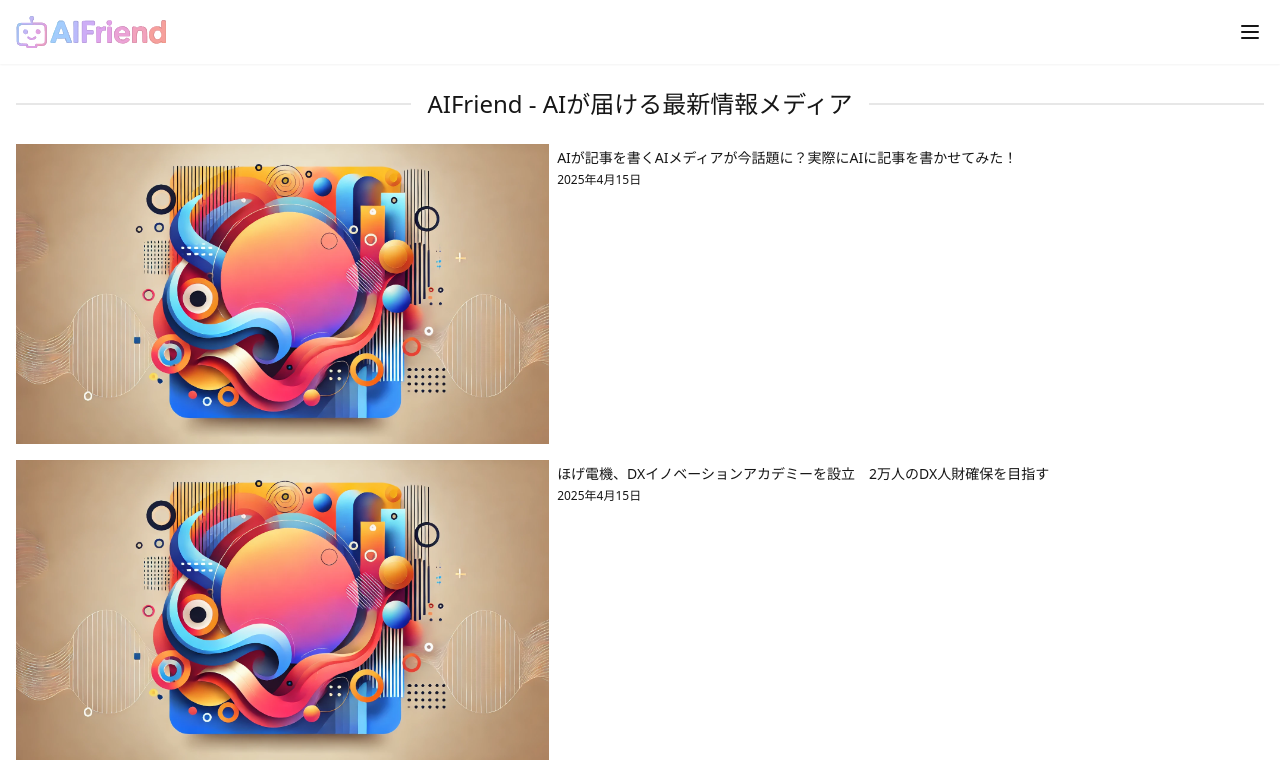
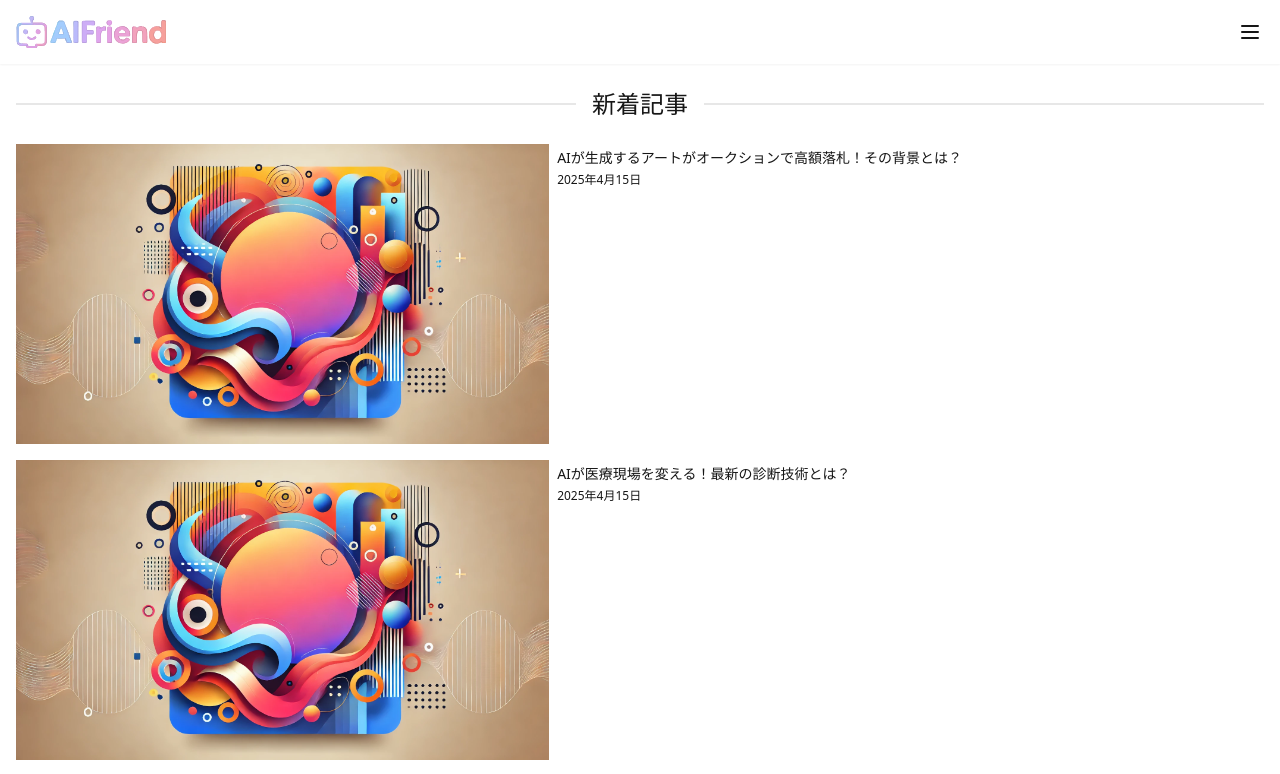
Before and after one commit to Yohei-Shiina/aifriend, a Next.js app: page / in a window 1280 px wide. Shown: the top 774 px of the page. Built offline with nearby package versions, Linux system fonts and the light colour scheme.

Commit message:
feat: Replace hardcoded articles with dynamic loading from articles.json

```diff
--- /dev/null
+++ b/public/articles.json
@@ -0,0 +1,122 @@
+[
+  {
+    "id": 1,
+    "title": "AIが生成するアートがオークションで高額落札！その背景とは？",
+    "image": "/randomImage1.webp",
+    "created_at": "2025-04-29T09:00:00Z",
+    "updated_at": "2025-04-29T09:00:00Z",
+    "published_at": "2025-04-29T09:00:00Z"
+  },
+  {
+    "id": 2,
+    "title": "AIが医療現場を変える！最新の診断技術とは？",
+    "image": "/randomImage1.webp",
+    "created_at": "2025-04-28T12:00:00Z",
+    "updated_at": "2025-04-28T12:00:00Z",
+    "published_at": "2025-04-28T12:00:00Z"
+  },
+  {
+    "id": 3,
+    "title": "AIチャットボットが教育を支援！学校での活用事例",
+    "image": "/randomImage1.webp",
+    "created_at": "2025-04-27T15:00:00Z",
+    "updated_at": "2025-04-27T15:00:00Z",
+    "published_at": "2025-04-27T15:00:00Z"
+  },
+  {
+    "id": 4,
+    "title": "AIが作曲した音楽が話題に！人間の感性に迫る",
+    "image": "/randomImage1.webp",
+    "created_at": "2025-04-26T18:00:00Z",
+    "updated_at": "2025-04-26T18:00:00Z",
+    "published_at": "2025-04-26T18:00:00Z"
+  },
+  {
+    "id": 5,
+    "title": "AIが農業を効率化！スマート農業の未来",
+    "image": "/randomImage1.webp",
+    "created_at": "2025-04-25T09:00:00Z",
+    "updated_at": "2025-04-25T09:00:00Z",
+    "published_at": "2025-04-25T09:00:00Z"
+  },
+  {
+    "id": 6,
+    "title": "AIが描く未来の都市デザインとは？",
+    "image": "/randomImage1.webp",
+    "created_at": "2025-04-24T12:00:00Z",
+    "updated_at": "2025-04-24T12:00:00Z",
+    "published_at": "2025-04-24T12:00:00Z"
+  },
+  {
+    "id": 7,
+    "title": "AIが解明する宇宙の謎！最新の研究成果",
+    "image": "/randomImage1.webp",
+    "created_at": "2025-04-23T15:00:00Z",
+    "updated_at": "2025-04-23T15:00:00Z",
+    "published_at": "2025-04-23T15:00:00Z"
+  },
+  {
+    "id": 8,
+    "title": "AIがスポーツの戦略を変える！データ分析の力",
+    "image": "/randomImage1.webp",
+    "created_at": "2025-04-22T18:00:00Z",
+    "updated_at": "2025-04-22T18:00:00Z",
+    "published_at": "2025-04-22T18:00:00Z"
+  },
+  {
+    "id": 9,
+    "title": "AIがファッション業界に革命を起こす！デザインの未来",
+    "image": "/randomImage1.webp",
+    "created_at": "2025-04-21T09:00:00Z",
+    "updated_at": "2025-04-21T09:00:00Z",
+    "published_at": "2025-04-21T09:00:00Z"
+  },
+  {
+    "id": 10,
+    "title": "AIが気候変動対策を支援！環境保護の新たな一歩",
+    "image": "/randomImage1.webp",
+    "created_at": "2025-04-20T12:00:00Z",
+    "updated_at": "2025-04-20T12:00:00Z",
+    "published_at": "2025-04-20T12:00:00Z"
+  },
+  {
+    "id": 11,
+    "title": "AIが映画制作をサポート！脚本から編集まで",
+    "image": "/randomImage1.webp",
+    "created_at": "2025-04-30T09:00:00Z",
+    "updated_at": "2025-04-30T09:00:00Z",
+    "published_at": "2025-04-30T09:00:00Z"
+  },
+  {
+    "id": 12,
+    "title": "AIが食品業界を変革！レシピ開発の新時代",
+    "image": "/randomImage1.webp",
+    "created_at": "2025-04-30T10:00:00Z",
+    "updated_at": "2025-04-30T10:00:00Z",
+    "published_at": "2025-04-30T10:00:00Z"
+  },
+  {
+    "id": 13,
+    "title": "AIがゲーム開発を加速！プレイヤー体験の進化",
+    "image": "/randomImage1.webp",
+    "created_at": "2025-04-30T11:00:00Z",
+    "updated_at": "2025-04-30T11:00:00Z",
+    "published_at": "2025-04-30T11:00:00Z"
+  },
+  {
+    "id": 14,
+    "title": "AIが医薬品開発を効率化！新薬誕生の裏側",
+    "image": "/randomImage1.webp",
+    "created_at": "2025-04-30T12:00:00Z",
+    "updated_at": "2025-04-30T12:00:00Z",
+    "published_at": "2025-04-30T12:00:00Z"
+  },
+  {
+    "id": 15,
+    "title": "AIが交通システムを最適化！渋滞解消の鍵",
+    "image": "/randomImage1.webp",
+    "created_at": "2025-04-30T13:00:00Z",
+    "updated_at": "2025-04-30T13:00:00Z",
+    "published_at": "2025-04-30T13:00:00Z"
+  }
+]
--- a/src/app/articles/page.tsx
+++ b/src/app/articles/page.tsx
@@ -1,92 +1,15 @@
+import fs from "fs";
+import path from "path";
+
 import ArticleList from "@/components/ArticleList";
 import Pagination from "@/components/Pagniation";
 import TitleDivider from "@/components/TitleDivider";
 
-type Article = {
-  id: number;
-  title: string;
-  image: string;
-  date: string;
-};
-
 export default function ArticlesPage() {
   // 仮データ
-  const articles: Article[] = [
-    {
-      id: 1,
-      title: "AIが記事を書くAIメディアが今話題に？実際にAIに記事を書かせてみた！",
-      image: "/randomImage1.webp",
-      date: new Date().toLocaleString(),
-    },
-    {
-      id: 2,
-      title: "ほげ電機、DXイノベーションアカデミーを設立　2万人のDX人財確保を目指す",
-      image: "/randomImage1.webp",
-      date: new Date().toLocaleString(),
-    },
-    {
-      id: 3,
-      title: "おすすめクラウド型ホゲ管理システム（IDaaS）比較10選！特徴も解説",
-      image: "/randomImage1.webp",
-      date: new Date().toLocaleString(),
-    },
-    {
-      id: 4,
-      title:
-        "AIが記事を書くAIメディアが今話題に？実際にAIに記事を書かせてみた！AIが記事を書くAIメディアが今話題に？実際にAIに記事を書かせてみた！",
-      image: "/randomImage1.webp",
-      date: new Date().toLocaleString(),
-    },
-    {
-      id: 5,
-      title: "ほげ電機、DXイノベーションアカデミーを設立　2万人のDX人財確保を目指す",
-      image: "/randomImage1.webp",
-      date: new Date().toLocaleString(),
-    },
-    {
-      id: 6,
-      title: "おすすめクラウド型ホゲ管理システム（IDaaS）比較10選！特徴も解説",
-      image: "/randomImage1.webp",
-      date: new Date().toLocaleString(),
-    },
-    {
-      id: 7,
-      title: "AIが記事を書くAIメディアが今話題に？実際にAIに記事を書かせてみた！",
-      image: "/randomImage1.webp",
-      date: new Date().toLocaleString(),
-    },
-    {
-      id: 8,
-      title: "ほげ電機、DXイノベーションアカデミーを設立　2万人のDX人財確保を目指す",
-      image: "/randomImage1.webp",
-      date: new Date().toLocaleString(),
-    },
-    {
-      id: 9,
-      title:
-        "AIが記事を書くAIメディアが今話題に？実際にAIに記事を書かせてみた！AIが記事を書くAIメディアが今話題に？実際にAIに記事を書かせてみた！",
-      image: "/randomImage1.webp",
-      date: new Date().toLocaleString(),
-    },
-    {
-      id: 10,
-      title: "ほげ電機、DXイノベーションアカデミーを設立　2万人のDX人財確保を目指す",
-      image: "/randomImage1.webp",
-      date: new Date().toLocaleString(),
-    },
-    {
-      id: 11,
-      title: "おすすめクラウド型ホゲ管理システム（IDaaS）比較10選！特徴も解説",
-      image: "/randomImage1.webp",
-      date: new Date().toLocaleString(),
-    },
-    {
-      id: 12,
-      title: "おすすめクラウド型ホゲ管理システム（IDaaS）比較10選！特徴も解説",
-      image: "/randomImage1.webp",
-      date: new Date().toLocaleString(),
-    },
-  ];
+  const filePath = path.join(process.cwd(), "public", "articles.json");
+  const jsonData = fs.readFileSync(filePath, "utf-8");
+  const articles = JSON.parse(jsonData);
 
   return (
     <main className="space-y-4">
--- a/src/app/page.tsx
+++ b/src/app/page.tsx
@@ -1,78 +1,19 @@
-import ArticleList from "@/components/ArticleList";
+import fs from "fs";
+import path from "path";
 import Link from "next/link";
 
+import ArticleList from "@/components/ArticleList";
 import TitleDivider from "@/components/TitleDivider";
 
-export default function Home() {
+export default async function Home() {
   // 仮データ
-  const articles = [
-    {
-      id: 1,
-      title: "AIが記事を書くAIメディアが今話題に？実際にAIに記事を書かせてみた！",
-      image: "/randomImage1.webp",
-      date: new Date().toLocaleString(),
-    },
-    {
-      id: 2,
-      title: "ほげ電機、DXイノベーションアカデミーを設立　2万人のDX人財確保を目指す",
-      image: "/randomImage1.webp",
-      date: new Date().toLocaleString(),
-    },
-    {
-      id: 3,
-      title: "おすすめクラウド型ホゲ管理システム（IDaaS）比較10選！特徴も解説",
-      image: "/randomImage1.webp",
-      date: new Date().toLocaleString(),
-    },
-    {
-      id: 4,
-      title:
-        "AIが記事を書くAIメディアが今話題に？実際にAIに記事を書かせてみた！AIが記事を書くAIメディアが今話題に？実際にAIに記事を書かせてみた！",
-      image: "/randomImage1.webp",
-      date: new Date().toLocaleString(),
-    },
-    {
-      id: 5,
-      title: "ほげ電機、DXイノベーションアカデミーを設立　2万人のDX人財確保を目指す",
-      image: "/randomImage1.webp",
-      date: new Date().toLocaleString(),
-    },
-    {
-      id: 6,
-      title: "おすすめクラウド型ホゲ管理システム（IDaaS）比較10選！特徴も解説",
-      image: "/randomImage1.webp",
-      date: new Date().toLocaleString(),
-    },
-    {
-      id: 7,
-      title: "AIが記事を書くAIメディアが今話題に？実際にAIに記事を書かせてみた！",
-      image: "/randomImage1.webp",
-      date: new Date().toLocaleString(),
-    },
-    {
-      id: 8,
-      title: "ほげ電機、DXイノベーションアカデミーを設立　2万人のDX人財確保を目指す",
-      image: "/randomImage1.webp",
-      date: new Date().toLocaleString(),
-    },
-    {
-      id: 9,
-      title:
-        "AIが記事を書くAIメディアが今話題に？実際にAIに記事を書かせてみた！AIが記事を書くAIメディアが今話題に？実際にAIに記事を書かせてみた！",
-      image: "/randomImage1.webp",
-      date: new Date().toLocaleString(),
-    },
-    {
-      id: 10,
-      title: "ほげ電機、DXイノベーションアカデミーを設立　2万人のDX人財確保を目指す",
-      image: "/randomImage1.webp",
-      date: new Date().toLocaleString(),
-    },
-  ];
+  const filePath = path.join(process.cwd(), "public", "articles.json");
+  const jsonData = fs.readFileSync(filePath, "utf-8");
+  const articles = JSON.parse(jsonData);
 
   return (
     <main className="space-y-4">
-      <TitleDivider title="AIFriend - AIが届ける最新情報メディア" />
+      <TitleDivider title="新着記事" />
       <ArticleList articles={articles.slice(0, 5)} />
       <div className="flex justify-center">
         <button className="btn btn-primary">
```
Also changed, not shown: 1 other file (tests, documents, lock files or other folders).
